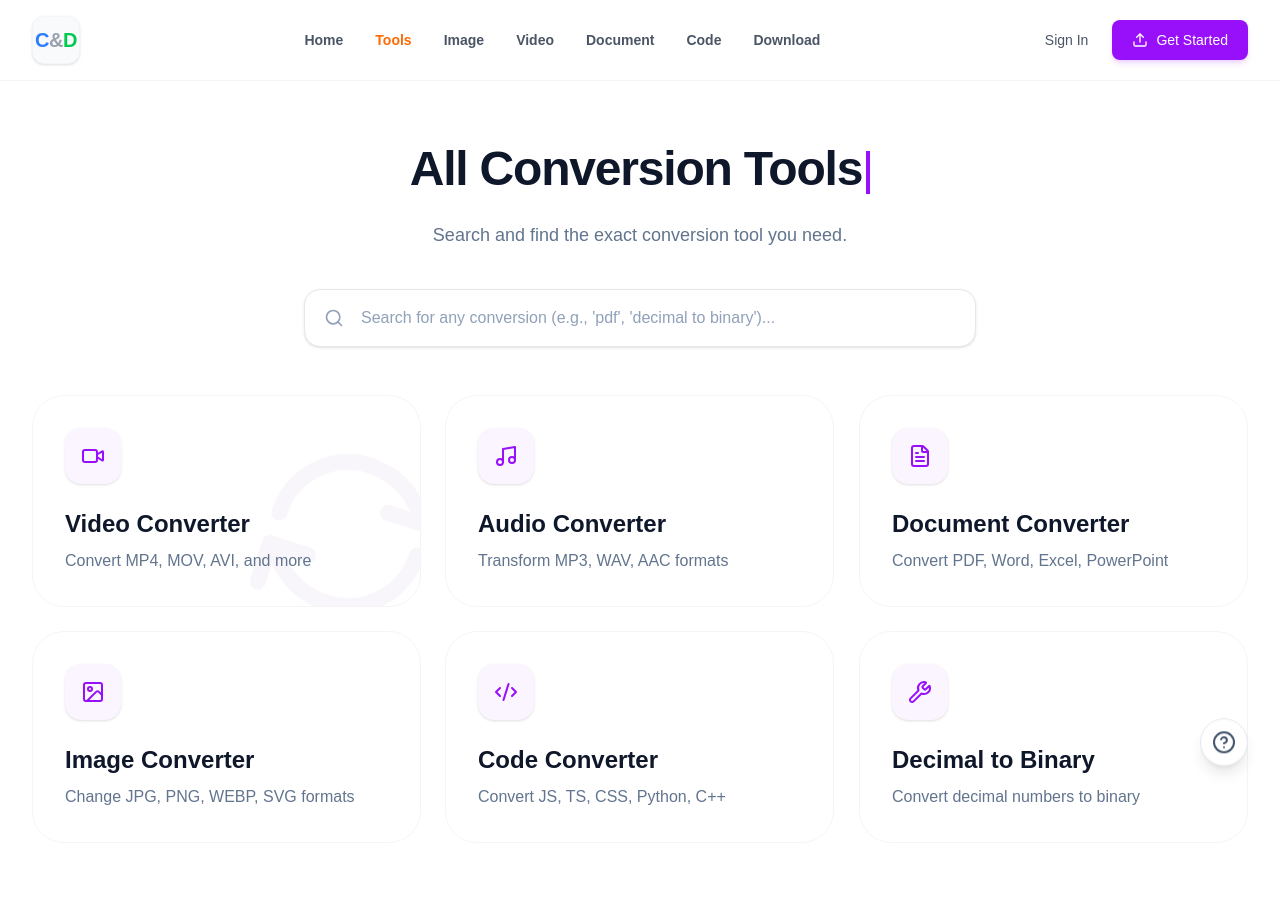
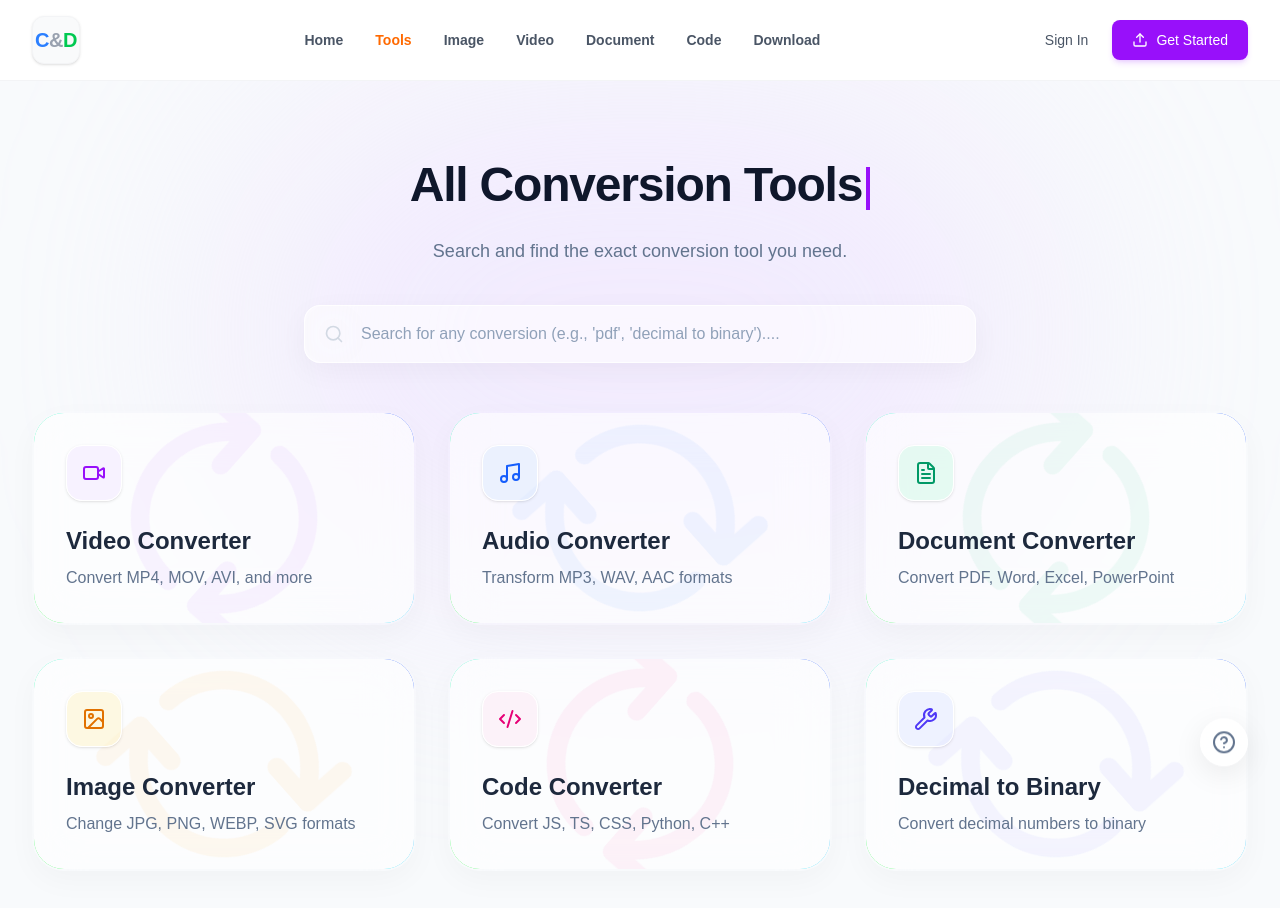
Before and after one commit to Ajoy12roy/Convert-hub, a Next.js app: page /tools in a window 1280 px wide. Shown: the top 908 px of the page. Built offline with nearby package versions, Linux system fonts and the light colour scheme.

Commit message:
ok ok done

```diff
--- a/app/tools/page.tsx
+++ b/app/tools/page.tsx
@@ -10,10 +10,9 @@ import {
   Code2,
   Wrench,
   HelpCircle,
-  RefreshCw // Added for background convert animation
+  RefreshCw
 } from 'lucide-react';
 
-// ✅ Typewriter Component for Header
 const TypewriterText = ({ text, speed = 80 }: { text: string; speed?: number }) => {
   const [displayText, setDisplayText] = useState('');
   const [showCursor, setShowCursor] = useState(true);
@@ -51,47 +50,55 @@ export default function ToolsPage() {
       title: "Video Converter",
       desc: "Convert MP4, MOV, AVI, and more",
       icon: <Video className="w-6 h-6 text-purple-600 relative z-10" />,
-      iconBg: "bg-purple-50",
-      isSpecialAnimated: true, // Flag for Video Converter background animation
+      iconBg: "bg-purple-100/50",
+      bgIconColor: "text-purple-500",
     },
     {
       title: "Audio Converter",
       desc: "Transform MP3, WAV, AAC formats",
-      icon: <Music className="w-6 h-6 text-purple-600 relative z-10" />,
-      iconBg: "bg-purple-50",
+      icon: <Music className="w-6 h-6 text-blue-600 relative z-10" />,
+      iconBg: "bg-blue-100/50",
+      bgIconColor: "text-blue-500",
     },
     {
       title: "Document Converter",
       desc: "Convert PDF, Word, Excel, PowerPoint",
-      icon: <FileText className="w-6 h-6 text-purple-600 relative z-10" />,
-      iconBg: "bg-purple-50",
+      icon: <FileText className="w-6 h-6 text-emerald-600 relative z-10" />,
+      iconBg: "bg-emerald-100/50",
+      bgIconColor: "text-emerald-500",
     },
     {
       title: "Image Converter",
       desc: "Change JPG, PNG, WEBP, SVG formats",
-      icon: <ImageIcon className="w-6 h-6 text-purple-600 relative z-10" />,
-      iconBg: "bg-purple-50",
+      icon: <ImageIcon className="w-6 h-6 text-amber-600 relative z-10" />,
+      iconBg: "bg-amber-100/50",
+      bgIconColor: "text-amber-500",
     },
     {
       title: "Code Converter",
       desc: "Convert JS, TS, CSS, Python, C++",
-      icon: <Code2 className="w-6 h-6 text-purple-600 relative z-10" />,
-      iconBg: "bg-purple-50",
+      icon: <Code2 className="w-6 h-6 text-pink-600 relative z-10" />,
+      iconBg: "bg-pink-100/50",
+      bgIconColor: "text-pink-500",
     },
     {
       title: "Decimal to Binary",
       desc: "Convert decimal numbers to binary",
-      icon: <Wrench className="w-6 h-6 text-purple-600 relative z-10" />,
-      iconBg: "bg-purple-50",
+      icon: <Wrench className="w-6 h-6 text-indigo-600 relative z-10" />,
+      iconBg: "bg-indigo-100/50",
+      bgIconColor: "text-indigo-500",
     },
   ];
 
   return (
-    <div className="min-h-screen bg-white pb-20">
+    <div className="min-h-screen bg-slate-50 text-slate-900 pb-20 overflow-hidden relative">
+
+      {/* Background ambient glow */}
+      <div className="absolute top-0 left-1/2 -translate-x-1/2 w-[800px] h-[500px] bg-purple-200/40 blur-[120px] rounded-full pointer-events-none"></div>
+
       {/* Header Section */}
-      <div className="pt-16 pb-12 px-4 text-center animate-fade-in-down">
+      <div className="pt-20 pb-12 px-4 text-center animate-fade-in-down relative z-10">
         <h1 className="text-5xl font-extrabold text-slate-900 mb-4 tracking-tight min-h-[60px]">
-          {/* Apply Typewriter Animation Here */}
           <TypewriterText text="All Conversion Tools" />
         </h1>
         <p className="text-slate-500 text-lg mb-10">
@@ -101,42 +108,49 @@ export default function ToolsPage() {
         {/* Search Bar */}
         <div className="max-w-2xl mx-auto relative group">
           <div className="absolute inset-y-0 left-5 flex items-center pointer-events-none">
-            <Search className="w-5 h-5 text-slate-400 group-focus-within:text-purple-500 transition-colors" />
+            <Search className="w-5 h-5 text-slate-400 group-focus-within:text-purple-600 transition-colors" />
           </div>
           <input
             type="text"
-            placeholder="Search for any conversion (e.g., 'pdf', 'decimal to binary')..."
-            className="w-full pl-14 pr-6 py-4 bg-white border border-gray-200 rounded-2xl text-slate-700 shadow-sm focus:outline-none focus:ring-2 focus:ring-purple-500/20 focus:border-purple-500 transition-all text-base placeholder:text-slate-400 hover:shadow-md"
+            placeholder="Search for any conversion (e.g., 'pdf', 'decimal to binary')...."
+            className="w-full pl-14 pr-6 py-4 bg-white/60 backdrop-blur-xl border border-white/80 rounded-2xl text-slate-800 shadow-[0_8px_30px_rgb(0,0,0,0.04)] focus:outline-none focus:ring-2 focus:ring-purple-500/30 focus:border-purple-400 transition-all text-base placeholder:text-slate-400 hover:bg-white/80"
           />
         </div>
       </div>
 
       {/* Tools Grid */}
-      <div className="max-w-7xl mx-auto px-4 sm:px-6 lg:px-8">
-        <div className="grid grid-cols-1 md:grid-cols-2 lg:grid-cols-3 gap-6">
+      <div className="max-w-7xl mx-auto px-4 sm:px-6 lg:px-8 relative z-10">
+        <div className="grid grid-cols-1 md:grid-cols-2 lg:grid-cols-3 gap-8">
           {toolCategories.map((tool, index) => (
+            <div key={index} className="perspective-container">
+              {/* ✅ RGB Glass Card */}
               <div
-              key={index}
-              className="animate-flip-in group relative overflow-hidden p-8 bg-white border border-gray-100 rounded-4xl hover:shadow-xl hover:shadow-purple-500/10 transition-all duration-300 cursor-pointer hover:-translate-y-1"
-              style={{ animationDelay: `${index * 150}ms` }} // Staggered delay for each card
+                className={`rgb-glass-card group relative overflow-hidden p-8 rounded-[2rem] cursor-pointer
+                  ${index % 2 === 0 ? 'hover-flip-right' : 'hover-flip-left'}
+                `}
+                style={{ animationDelay: `${index * 150}ms` }}
               >
-              {/* ✅ Specific Background Animation for Video Converter */}
-              {tool.isSpecialAnimated && (
-                <div className="absolute -right-6 -bottom-6 opacity-[0.04] group-hover:opacity-[0.08] transition-opacity duration-500">
-                  <RefreshCw className="w-48 h-48 animate-spin-slow text-purple-900" />
+                {/* Background Rotating Icon */}
+                <div className="absolute inset-0 flex items-center justify-center pointer-events-none opacity-[0.06] group-hover:opacity-0 transition-opacity duration-500 z-0">
+                  <RefreshCw
+                    className={`w-56 h-56 ${tool.bgIconColor} ${index % 2 === 0 ? 'animate-spin-slow' : 'animate-spin-reverse-slow'}`}
+                  />
                 </div>
-              )}
 
+                {/* Card Content */}
                 <div className="relative z-10">
-                <div className={`w-14 h-14 ${tool.iconBg} rounded-2xl flex items-center justify-center mb-6 group-hover:scale-110 transition-transform duration-300 shadow-sm`}>
+                  {/* Icon Flip Wrapper */}
+                  <div className={`icon-flip-wrapper w-14 h-14 ${tool.iconBg} border border-white rounded-2xl flex items-center justify-center mb-6 shadow-sm`}>
                     {tool.icon}
                   </div>
-                <h3 className="text-2xl font-bold text-slate-900 mb-2 group-hover:text-purple-700 transition-colors">
+
+                  <h3 className="text-2xl font-bold text-slate-800 mb-2 group-hover:text-slate-900 transition-colors">
                     {tool.title}
                   </h3>
-                <p className="text-slate-500 leading-relaxed">
+                  <p className="text-slate-500 leading-relaxed group-hover:text-slate-700 transition-colors">
                     {tool.desc}
                   </p>
+                </div>
               </div>
             </div>
           ))}
@@ -144,41 +158,109 @@ export default function ToolsPage() {
       </div>
 
       {/* Help Floating Button */}
-      <div className="fixed bottom-8 right-8 animate-bounce">
-        <button className="w-12 h-12 bg-white border border-gray-200 rounded-full shadow-lg flex items-center justify-center hover:bg-purple-50 hover:border-purple-200 hover:text-purple-600 transition-all duration-300">
-          <HelpCircle className="w-6 h-6 text-slate-600 hover:text-purple-600 transition-colors" />
+      <div className="fixed bottom-8 right-8 animate-bounce z-50">
+        <button className="w-12 h-12 bg-white/80 backdrop-blur-xl border border-white shadow-[0_8px_30px_rgb(0,0,0,0.08)] rounded-full flex items-center justify-center hover:bg-purple-50 hover:border-purple-200 transition-all duration-300">
+          <HelpCircle className="w-6 h-6 text-slate-500 hover:text-purple-600 transition-colors" />
         </button>
       </div>
 
-      {/* ✅ CSS Animations Config */}
       <style dangerouslySetInnerHTML={{__html: `
-        /* Card Entrance Flip Animation */
-        @keyframes flipInY {
-          0% { transform: perspective(1000px) rotateY(90deg); opacity: 0; }
-          100% { transform: perspective(1000px) rotateY(0deg); opacity: 1; }
-        }
-        .animate-flip-in {
-          animation: flipInY 0.8s cubic-bezier(0.25, 0.46, 0.45, 0.94) forwards;
-          opacity: 0;
-          transform-origin: center;
+        /* ✅ Base Card Setup */
+        .rgb-glass-card {
+          background: rgba(255, 255, 255, 0.6);
+          backdrop-filter: blur(24px);
+          -webkit-backdrop-filter: blur(24px);
+          position: relative;
+          z-index: 1;
+          transition: all 0.6s cubic-bezier(0.25, 0.46, 0.45, 0.94);
+          transform-style: preserve-3d;
+
+          /* Set border transparent so the mask ::before shows through */
+          border: 2px solid transparent;
+          background-clip: padding-box;
+          box-shadow: 0 10px 30px rgba(0, 0, 0, 0.03);
         }
 
-        /* Slow Spin for Background Icon */
-        @keyframes spinSlow {
-          100% { transform: rotate(360deg); }
-        }
-        .animate-spin-slow {
-          animation: spinSlow 10s linear infinite;
+        /* 🌈 1. RGB Border (Always Visible Before & After Hover) */
+        .rgb-glass-card::before {
+          content: '';
+          position: absolute;
+          inset: -2px; /* Pulls element out to cover the border area */
+          border-radius: inherit;
+          padding: 2px; /* Border thickness */
+          background: linear-gradient(45deg, #ff0000, #ff8800, #ffff00, #00ff00, #00ffff, #0000ff, #ff00ff, #ff0000);
+          background-size: 400% 400%;
+          animation: rgbMove 8s linear infinite;
+
+          /* Mask to keep only the border visible */
+          -webkit-mask: linear-gradient(#fff 0 0) content-box, linear-gradient(#fff 0 0);
+          -webkit-mask-composite: xor;
+          mask-composite: exclude;
+
+          opacity: 0.8; /* Visible by default */
+          transition: opacity 0.4s ease;
+          pointer-events: none;
+          z-index: -1;
         }
 
-        /* Header Fade-in Down */
+        /* 🌈 2. RGB Full Card Fill (Visible ONLY ON HOVER) */
+        .rgb-glass-card::after {
+          content: '';
+          position: absolute;
+          inset: 0;
+          border-radius: inherit;
+          background: linear-gradient(45deg, #ff0000, #ff8800, #ffff00, #00ff00, #00ffff, #0000ff, #ff00ff, #ff0000);
+          background-size: 400% 400%;
+          animation: rgbMove 8s linear infinite;
+
+          opacity: 0; /* Hidden by default */
+          transition: opacity 0.5s ease;
+          pointer-events: none;
+          z-index: 0; /* Keeps it under the text but over the white background */
+        }
+
+        /* Hover Actions */
+        .rgb-glass-card:hover {
+          box-shadow: 0 20px 40px -10px rgba(168, 85, 247, 0.2); /* Soft purple glow */
+        }
+
+        .rgb-glass-card:hover::before {
+          opacity: 1; /* Brighten the border */
+        }
+
+        .rgb-glass-card:hover::after {
+          opacity: 0.12; /* Fills the whole card with the RGB colors! */
+        }
+
+        @keyframes rgbMove {
+          0% { background-position: 0% 50%; }
+          50% { background-position: 100% 50%; }
+          100% { background-position: 0% 50%; }
+        }
+
+        /* 3D Hover Flip Logic */
+        .perspective-container { perspective: 1200px; }
+        .hover-flip-right:hover { transform: rotateY(12deg) rotateX(5deg) translateY(-8px); }
+        .hover-flip-left:hover { transform: rotateY(-12deg) rotateX(5deg) translateY(-8px); }
+
+        /* 3D Icon Flip */
+        .icon-flip-wrapper {
+          transition: transform 0.6s cubic-bezier(0.4, 0, 0.2, 1);
+          transform-style: preserve-3d;
+        }
+        .group:hover .icon-flip-wrapper { transform: rotateY(360deg); }
+
+        /* Spinner Animations */
+        @keyframes spinSlow { 100% { transform: rotate(360deg); } }
+        @keyframes spinReverseSlow { 100% { transform: rotate(-360deg); } }
+        .animate-spin-slow { animation: spinSlow 15s linear infinite; }
+        .animate-spin-reverse-slow { animation: spinReverseSlow 15s linear infinite; }
+
         @keyframes fadeInDown {
           0% { opacity: 0; transform: translateY(-20px); }
           100% { opacity: 1; transform: translateY(0); }
         }
-        .animate-fade-in-down {
-          animation: fadeInDown 0.8s ease-out forwards;
-        }
+        .animate-fade-in-down { animation: fadeInDown 0.8s ease-out forwards; }
       `}} />
     </div>
   );
```
Lines whose indentation alone changed are shown as unchanged.
